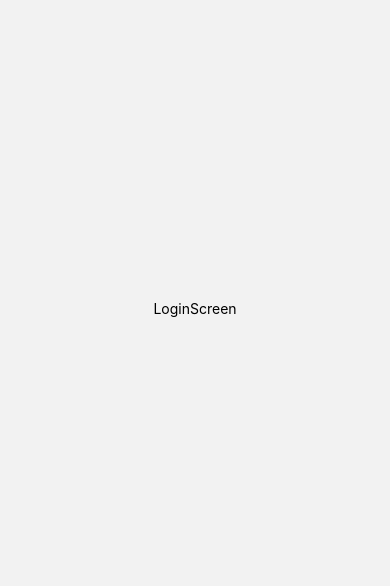
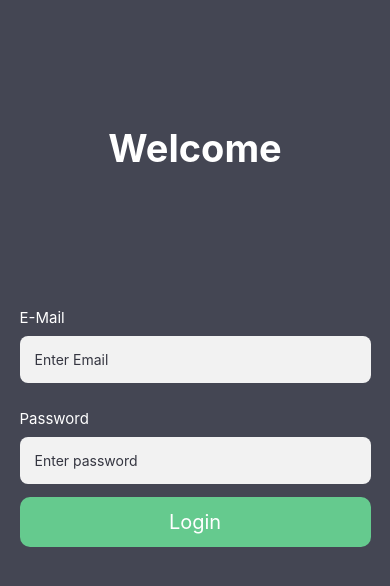
Before and after one commit to R8P/innApp, a React Native app: screen /LoginScreen in a window 390 px wide. Shown: the top 586 px of the page. Built offline with nearby package versions, Linux system fonts and the light colour scheme.

Commit message:
edit login page

```diff
--- a/Main.tsx
+++ b/Main.tsx
@@ -15,7 +15,7 @@ const Main = (props: Props) => {
   useEffect(() => {
     AsyncStorage.getItem('LOGIN_SUCCESS').then(value => {
       if (value) {
-        dispatch(setIsLoginSuccess(true));
+        dispatch(setIsLoginSuccess(false));
       } else {
         dispatch(setIsLoginSuccess(false));
       }
--- a/package.json
+++ b/package.json
@@ -16,7 +16,9 @@
     "@react-navigation/native-stack": "^6.9.10",
     "@reduxjs/toolkit": "^1.9.2",
     "axios": "^1.3.3",
+    "final-form": "^4.20.9",
     "react": "18.2.0",
+    "react-final-form": "^6.5.9",
     "react-native": "0.71.3",
     "react-native-gesture-handler": "^2.9.0",
     "react-native-modal": "^13.0.1",
--- a/src/Constants/Colors.ts
+++ b/src/Constants/Colors.ts
@@ -4,4 +4,6 @@ export const Colors = {
   lightGray: '#444653',
   green: '#65CA8E',
   white: '#fff',
+  red:'#a22000',
+  smokeWhite:'#f2f2f2'
 };
--- a/src/Screens/HomeScreen.tsx
+++ b/src/Screens/HomeScreen.tsx
@@ -8,7 +8,7 @@ import {ScrollView} from 'react-native-gesture-handler';
 import Header from '../Components/Header/Header';
 import CustomButton from '../Components/CustomButton/CustomButton';
 import {Colors} from '../Constants/Colors';
-import { WIDTH, responsive } from '../Constants/Helpers';
+import {WIDTH, responsive} from '../Constants/Helpers';
 
 type Props = {
   navigation: NativeStackNavigationProp<AppStackParams, 'HomeScreen'>;
@@ -33,13 +33,19 @@ const HomeScreen = ({navigation}: Props) => {
       </View>
       <ScrollView style={styles.list}>
         {data.map((item: any, index: any) => {
-          return <TodoRow onPress={() => {
-            navigation.navigate('DetailScreen',{
-              id:item.id,
-              title:item.title,
-              completed:item.completed
-            })
-          }} text={item.title} />;
+          return (
+            <TodoRow
+              key={index}
+              onPress={() => {
+                navigation.navigate('DetailScreen', {
+                  id: item.id,
+                  title: item.title,
+                  completed: item.completed,
+                });
+              }}
+              text={item.title}
+            />
+          );
         })}
       </ScrollView>
       <View style={styles.button}>
@@ -50,7 +56,7 @@ const HomeScreen = ({navigation}: Props) => {
           fontSize={20}
           borderRadius={10}
           bgColor={Colors.green}
-          width={WIDTH*.9}
+          width={WIDTH * 0.9}
           height={50}
         />
       </View>
@@ -65,12 +71,12 @@ const styles = StyleSheet.create({
   },
   headerArea: {
     flex: 0.1,
-    paddingTop:responsive(20),
-    justifyContent:"flex-end"
+    paddingTop: responsive(20),
+    justifyContent: 'flex-end',
   },
   list: {
     flex: 0.6,
-    marginTop:responsive(30)
+    marginTop: responsive(30),
   },
   button: {
     flexDirection: 'column',
--- a/src/Screens/LoginScreen.tsx
+++ b/src/Screens/LoginScreen.tsx
@@ -1,30 +1,143 @@
-import {StyleSheet, Text, View, TouchableOpacity} from 'react-native';
+import {
+  StyleSheet,
+  Text,
+  View,
+  TouchableOpacity,
+  Alert,
+  TextInput,
+} from 'react-native';
 import React from 'react';
 import {useAppDispatch} from '../Redux/store/store';
 import {setIsLoginSuccess} from '../Redux/reducers/reducers';
 import AsyncStorage from '@react-native-async-storage/async-storage';
+import {Colors} from '../Constants/Colors';
+import {Form, Field} from 'react-final-form';
+import {WIDTH, responsive} from '../Constants/Helpers';
+import CustomButton from '../Components/CustomButton/CustomButton';
 
 type Props = {};
+const required = (value: boolean) => !value && '*Required';
+
+// Custom Components
+const CustomTextInput = ({placeholder, input, meta, label}) => (
+  <View style={styles.container}>
+    {label && <Text style={styles.labelTitle}>{label}</Text>}
+    <TextInput style={styles.textInput} {...input} placeholder={placeholder} />
+    {meta.error && meta.touched && (
+      <Text style={styles.errorTitle}>{meta.error}</Text>
+    )}
+  </View>
+);
+
+const CustomField = ({name, placeholder, label, validate}) => {
+  return (
+    <Field
+      {...{name, validate}}
+      render={({input, meta}) => (
+        <>
+          <CustomTextInput {...{input, meta, label, placeholder}} />
+        </>
+      )}
+    />
+  );
+};
 const LoginScreen = (props: Props) => {
   const dispatch = useAppDispatch();
-
+  const initialValues = {email: '', password: '', securityQuestion: ''};
   const goAppWithStorage = async () => {
     await AsyncStorage.setItem('LOGIN_SUCCESS', 'true');
     dispatch(setIsLoginSuccess(true));
   };
+
   return (
-    <View>
-      <TouchableOpacity
-        style={{alignSelf: 'center', marginTop: 300}}
-        onPress={() => {
-          goAppWithStorage();
-        }}>
-        <Text>LoginScreen</Text>
-      </TouchableOpacity>
+    <View style={styles.mainContainer}>
+      <View style={styles.title}>
+        <Text style={styles.titleText}>Welcome</Text>
+      </View>
+      <View style={styles.formContainer}>
+        <Form
+          initialValues={initialValues}
+          onSubmit={values => goAppWithStorage()}
+          render={({handleSubmit}) => {
+            return (
+              <>
+                <CustomField
+                  name="email"
+                  validate={required}
+                  placeholder="Enter Email"
+                  label="E-Mail"
+                />
+                <CustomField
+                  name="password"
+                  validate={required}
+                  placeholder="Enter password"
+                  label="Password"
+                />
+
+                <CustomButton
+                  onPress={() => {
+                    handleSubmit();
+                  }}
+                  text="Login"
+                  textColor={Colors.white}
+                  fontSize={20}
+                  borderRadius={10}
+                  bgColor={Colors.green}
+                  width={WIDTH * 0.9}
+                  height={50}
+                />
+              </>
+            );
+          }}
+        />
+      </View>
     </View>
   );
 };
 
 export default LoginScreen;
 
-const styles = StyleSheet.create({});
+const styles = StyleSheet.create({
+  mainContainer: {
+    flex: 1,
+    justifyContent: 'center',
+    backgroundColor: Colors.lightGray,
+  },
+  container: {
+    alignSelf: 'center',
+    width: WIDTH * 0.9,
+    marginVertical: responsive(14),
+  },
+  textInput: {
+    borderBottomColor: Colors.gray,
+    backgroundColor: Colors.smokeWhite,
+    padding: responsive(16),
+    borderRadius: 8,
+    color: Colors.darkGray,
+  },
+
+  errorTitle: {
+    fontSize: 13,
+    color: Colors.red,
+    marginTop: responsive(10),
+  },
+  labelTitle: {
+    marginBottom: responsive(10),
+    fontSize: responsive(16),
+    color: Colors.white,
+  },
+  title: {
+    flexDirection: 'column',
+    justifyContent: 'center',
+    alignItems:"center",
+    flex: 0.35,
+  },
+  titleText: {
+    color: Colors.white,
+    fontSize: responsive(40),
+    fontWeight: 'bold',
+  },
+  formContainer: {
+    flex: 0.65,
+  },
+});
```
Also changed, not shown: src/Components/FormInput/FormInput.tsx (added, +49 -0 lines), 1 other file (tests, documents, lock files or other folders).
